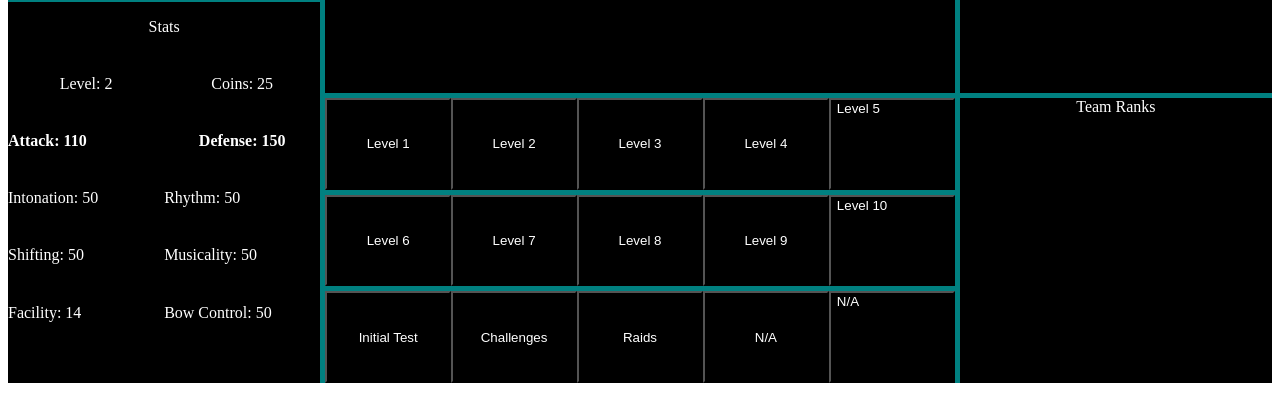
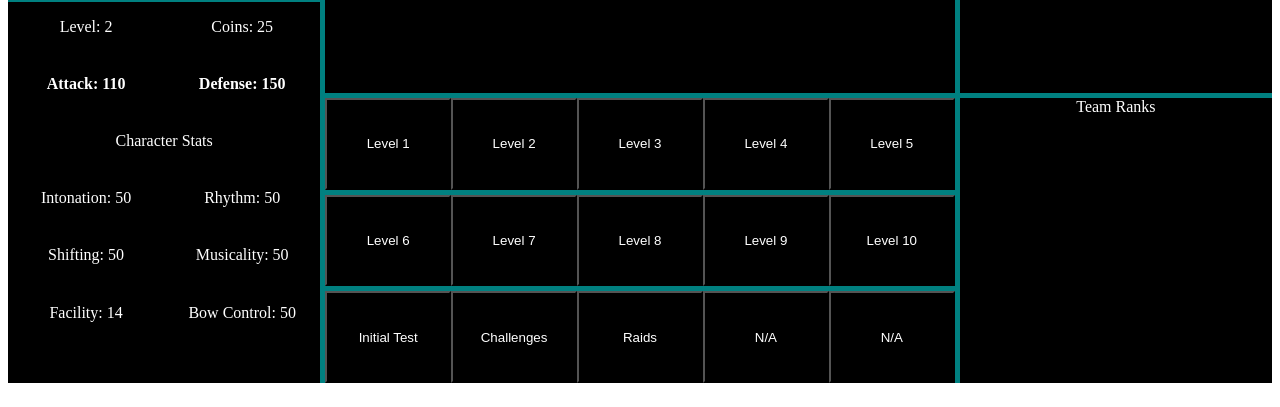
Before and after one commit to justinwilliamsrva/chhsorchestra, a plain HTML site: page orchestra/orch.html in a window 1280 px wide. Shown: the part 393-800 px from the top of the page. Drawn offline with Linux system fonts and the light colour scheme.

Commit message:
Created level 1 and 2 examples

```diff
--- a/orchestra/orch.html
+++ b/orchestra/orch.html
@@ -16,7 +16,7 @@
             <div id="image" class="box2"></div>
             <!-- 3 -->
             <div id="statGrid" class="box3">
-                <p id="stats">Stats</p>
+                <p id="stats">Character Stats</p>
                 <p id="level"></p>
                 <p id="coins"></p>
                 <p id="facility"></p>
@@ -38,14 +38,14 @@
 
             <!-- 5 -->
             <div id="level1" class="box">
-                <button>Level 1</button>
-                <button>Level 2</button>
+                <button id="lvl1">Level 1</button>
+                <button id="lvl2">Level 2</button>
                 <button>Level 3</button>
                 <button>Level 4</button>
                 <button>Level 5</button>
             </div>
             <!-- 6 -->
-            <div class="box">
+            <div id="level2" class="box">
                 <button>Level 6</button>
                 <button>Level 7</button>
                 <button>Level 8</button>
@@ -53,7 +53,7 @@
                 <button>Level 10</button>
             </div>
             <!-- 7 -->
-            <div class="box">
+            <div id="level3" class="box">
                 <button>Initial Test</button>
                 <button>Challenges</button>
                 <button>Raids</button>
--- a/orchestra/script.js
+++ b/orchestra/script.js
@@ -128,19 +128,21 @@ window.onload = function () {
 
     warrior.l111(4);
 
-    var level1 = document.getElementById("level1");
+    var level1 = document.getElementById("lvl1");
+    var assign1 = document.getElementById("assignment");
+    var currentLevel = document.getElementById("currentLevel");
+
     level1.addEventListener("click", function () {
-        var assign1 = document.getElementById("assignment");
-        var currentLevel = document.getElementById("currentLevel");
         currentLevel.innerHTML = `Level 1`;
         assign1.innerHTML = `Assignment 1: ${warrior.level1[0]}`;
         console.log(person);
     });
 
-    var level1 = document.getElementById("level1");
-    level1.addEventListener("click", function () {
-        var currentLevel = document.getElementById("currentLevel");
-        currentLevel.innerHTML = "Level 1";
+    var level2 = document.getElementById("lvl2");
+    level2.addEventListener("click", function () {
+        currentLevel.innerHTML = `Level 2`;
+        assign1.innerHTML = `Assignment 1: ${warrior.level1[1]}`;
+
         console.log(person);
     });
 };
--- a/orchestra/style.css
+++ b/orchestra/style.css
@@ -9,6 +9,13 @@ section {
 button {
     width: 20%;
     color: white;
+    display: inline;
+}
+
+#level1,
+#level2,
+#level3 {
+    display: flex;
 }
 
 #grid {
@@ -46,23 +53,16 @@ button {
     background-color: black;
     grid-column: 2/4;
     grid-row: 6/7;
-    cursor: pointer;
-    display: flex;
-
 }
 #grid :nth-of-type(6) {
     background-color: black;
     grid-column: 2/4;
     grid-row: 7/8;
-    cursor: pointer;
-    display: flex;
 }
 #grid :nth-of-type(7) {
     background-color: black;
     grid-column: 2/4;
     grid-row: 8/9;
-    cursor: pointer;
-    display: flex;
 }
 
 #grid :nth-of-type(8) {
@@ -89,67 +89,57 @@ button {
     width: 100%;
     height: 100%;
 }
+#statGrid > p {
+    text-align: center;
+    background-color: black;
+}
 #statGrid :nth-of-type(1) {
-    background-color: black;
     grid-column: 1/3;
+    grid-row: 3/4;
+}
+#statGrid :nth-of-type(2) {
+    grid-column: 1/2;
+    grid-row: 1/2;
+}
+#statGrid :nth-of-type(3) {
+    grid-column: 2/3;
     grid-row: 1/2;
     text-align: center;
 }
-#statGrid :nth-of-type(2) {
-    background-color: black;
-    grid-column: 1/2;
-    grid-row: 2/3;
-    text-align: center;
-}
-#statGrid :nth-of-type(3) {
-    background-color: black;
-    grid-column: 2/3;
-    grid-row: 2/3;
-    text-align: center;
-}
 #statGrid :nth-of-type(4) {
-    background-color: black;
     grid-column: 1/2;
     grid-row: 6/7;
 }
 #statGrid :nth-of-type(5) {
-    background-color: black;
     grid-column: 1/2;
     grid-row: 4/5;
 }
 #statGrid :nth-of-type(6) {
-    background-color: black;
     grid-column: 1/2;
     grid-row: 5/6;
 }
 #statGrid :nth-of-type(7) {
-    background-color: black;
     grid-column: 1/2;
-    grid-row: 3/4;
-    text-align: center;
+    grid-row: 2/3;
     font-weight: bold;
+    display: inline;
 }
 
 #statGrid :nth-of-type(8) {
-    background-color: black;
     grid-column: 2/3;
     grid-row: 6/7;
 }
 #statGrid :nth-of-type(9) {
-    background-color: black;
     grid-column: 2/3;
     grid-row: 4/5;
 }
 #statGrid :nth-of-type(10) {
-    background-color: black;
     grid-column: 2/3;
     grid-row: 5/6;
 }
 #statGrid :nth-of-type(11) {
-    background-color: black;
     grid-column: 2/3;
-    grid-row: 3/4;
-    text-align: center;
+    grid-row: 2/3;
     font-weight: bold;
 }
 
```
